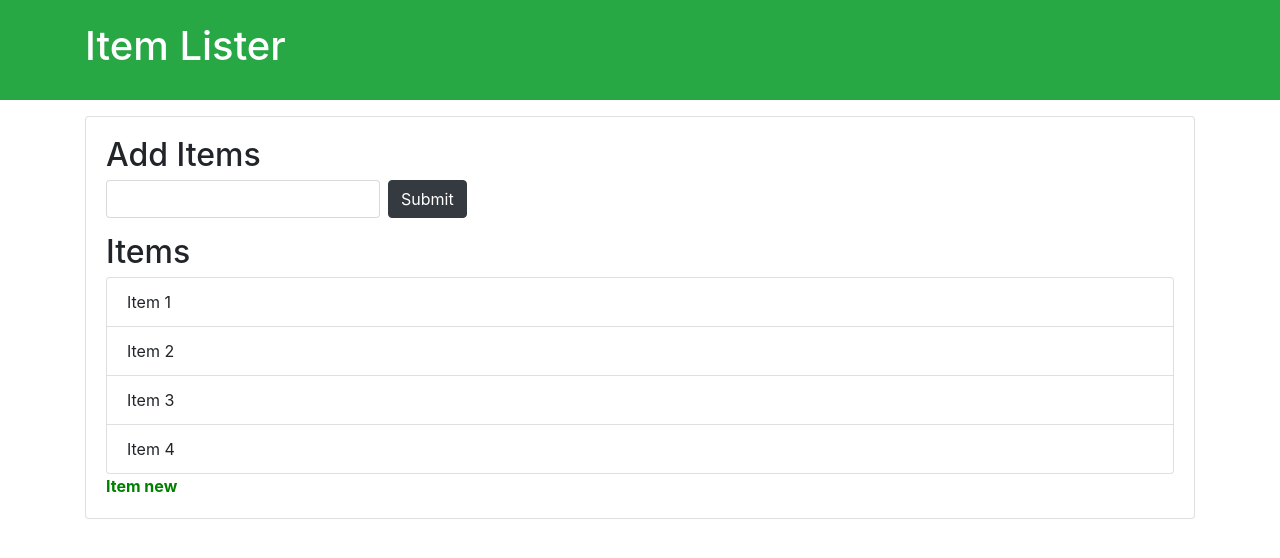
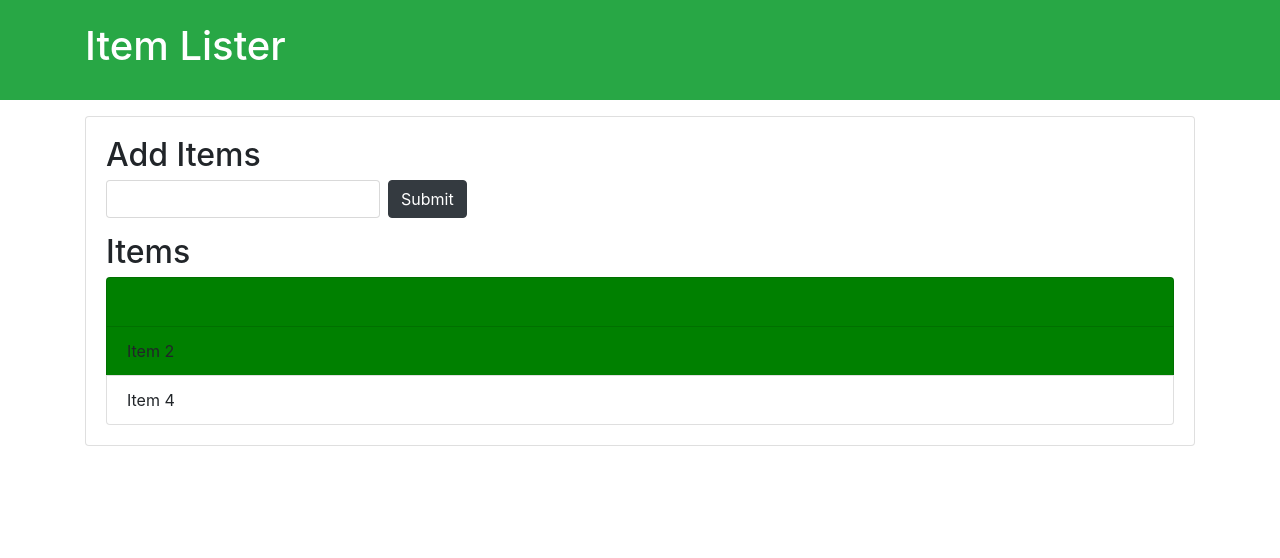
Before and after one commit to krushnasharma05/FirstGit, a plain HTML site: page gitstart/filee.html in a window 1280 px wide. Drawn offline with nearby package versions, Linux system fonts and the light colour scheme.

Commit message:
queryselect

```diff
--- a/gitstart/filee.html
+++ b/gitstart/filee.html
@@ -28,9 +28,9 @@
       <li class="list-group-item">Item 4</li>
 
     </ul>
-    <u2 id="items" class="list-group">
+    <!-- <u2 id="items" class="list-group">
       <li2 class="list-item">Item new</li2>
-    </u2>
+    </u2> -->
    </div>
   </div>
 </body>
--- a/gitstart/filee.js
+++ b/gitstart/filee.js
@@ -5,9 +5,23 @@
 //     items[i].style.fontWeight='bold';
 // }
 
- var it = document.getElementsByClassName('list-item');
- console.log(it);
- it[0].style.fontWeight= 'bold';
- var it = document.getElementsByTagName('li2');
- console.log(it);
- it[0].style.color='green';
+//  var it = document.getElementsByClassName('list-item');
+//  console.log(it);
+//  it[0].style.fontWeight= 'bold';
+//  var it = document.getElementsByTagName('li2');
+//  console.log(it);
+//  it[0].style.color='green';
+
+
+  var lastit= document.querySelector('.list-group-item:nth-child(2)');
+  lastit.style.backgroundColor='green';
+  var threeit= document.querySelector('.list-group-item:nth-child(3)');
+  threeit.style.display='none';
+  var it = document.querySelectorAll('li:nth-child(1)');
+for (var i = 0; i < it.length; i++) {
+  it[i].style.color = 'green';
+}
+ var odd = document.querySelectorAll('li:nth-child(odd)');
+for (var i = 0; i < odd.length; i++) {
+  odd[i].style.backgroundColor = 'green';
+}
```
